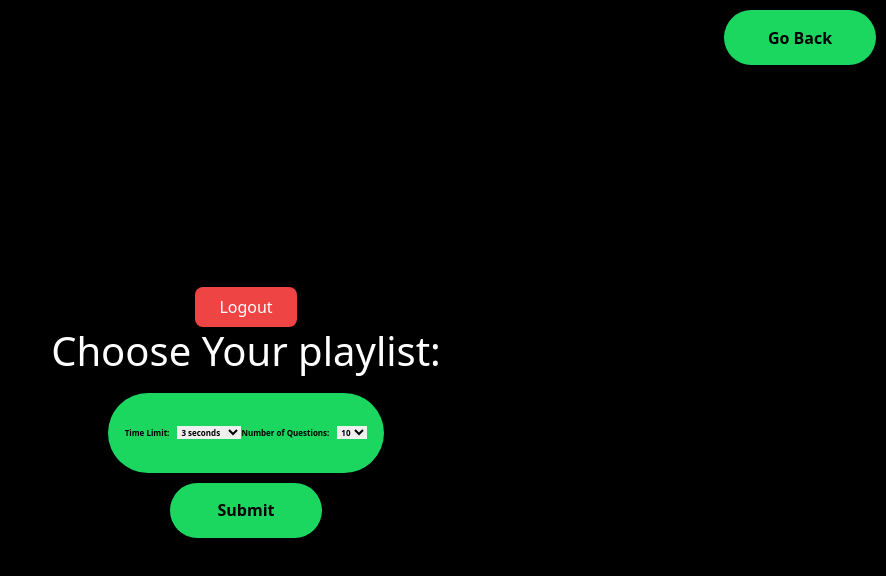
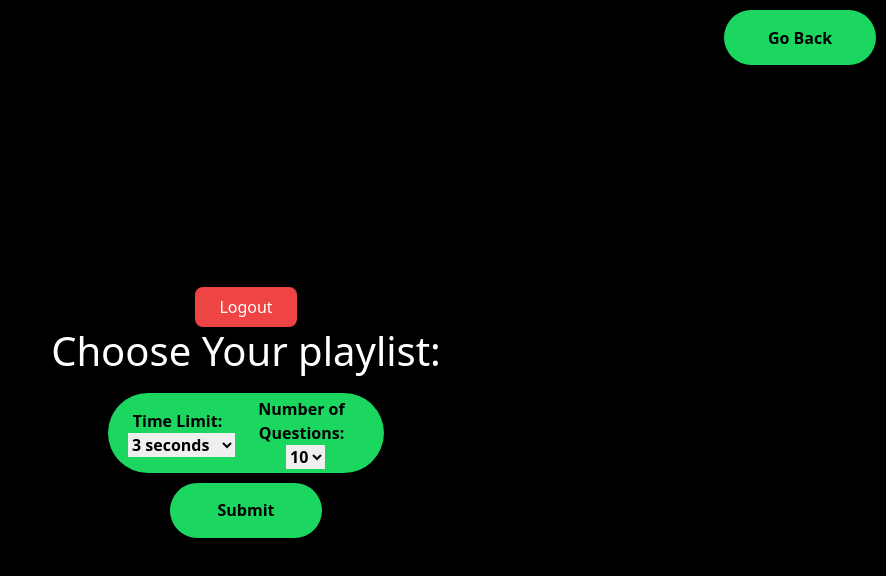
Before and after one commit to spotify-quiz/spotify-quiz, a Next.js app: page /select-playlist in a window 1280 px wide. Shown: the top 576 px of the page, without its empty margins (394-1280 px from the left). Built offline with nearby package versions, Linux system fonts and the light colour scheme.

Commit message:
changed settings component

```diff
--- a/styles/SelectPlaylist.module.css
+++ b/styles/SelectPlaylist.module.css
@@ -165,8 +165,9 @@
   background-color: #8bd882;
 }
 .settings_box{
+  display: block;
   color: black;
-  font-size: 0.5rem;
+  font-size: 1rem;
   font-weight: bold;
   position: center;
   width: 276px;
@@ -176,8 +177,10 @@
   align-items: center;
   top: 10%;
   left: 50%;
+  text-align: center;
 
-
+  padding: 11px 18px;
+  gap: 8px;
   background: #1BD760;
   border-radius: 60px;
   margin-top: 10px ;
```
